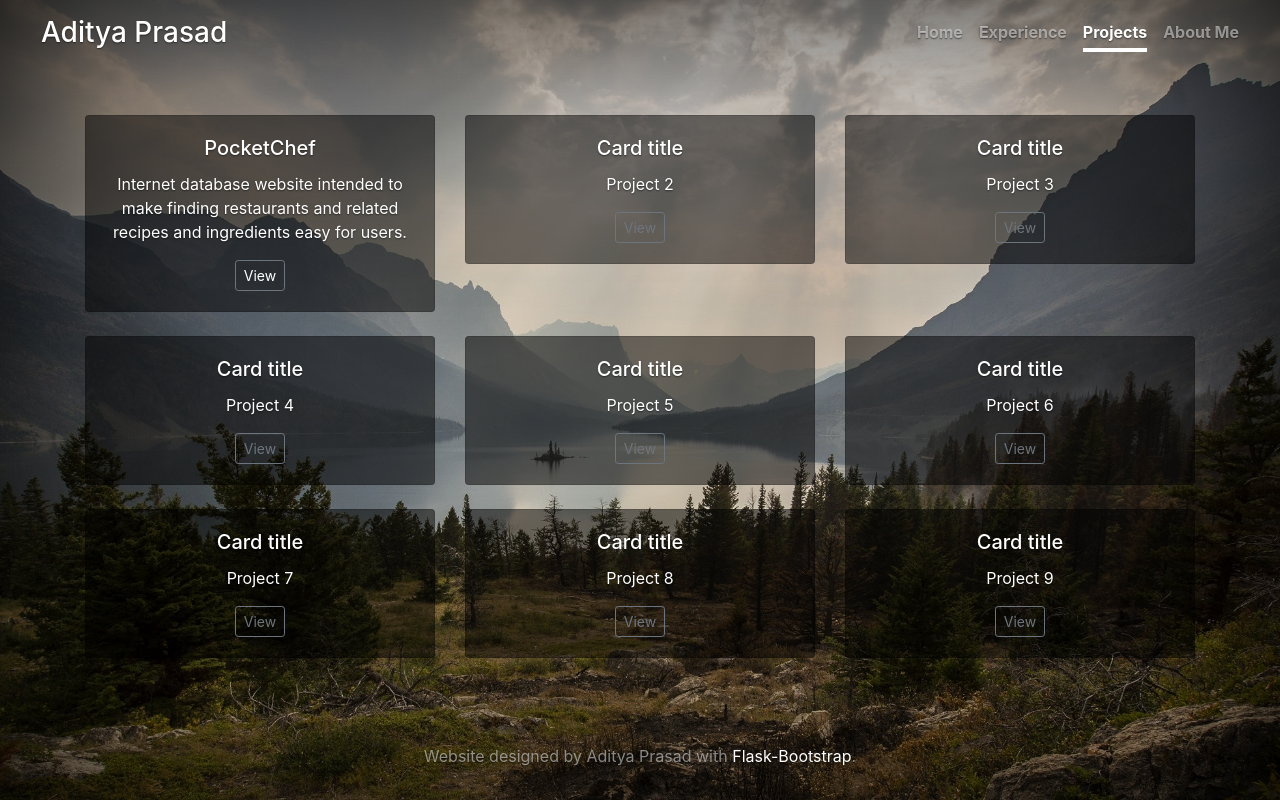
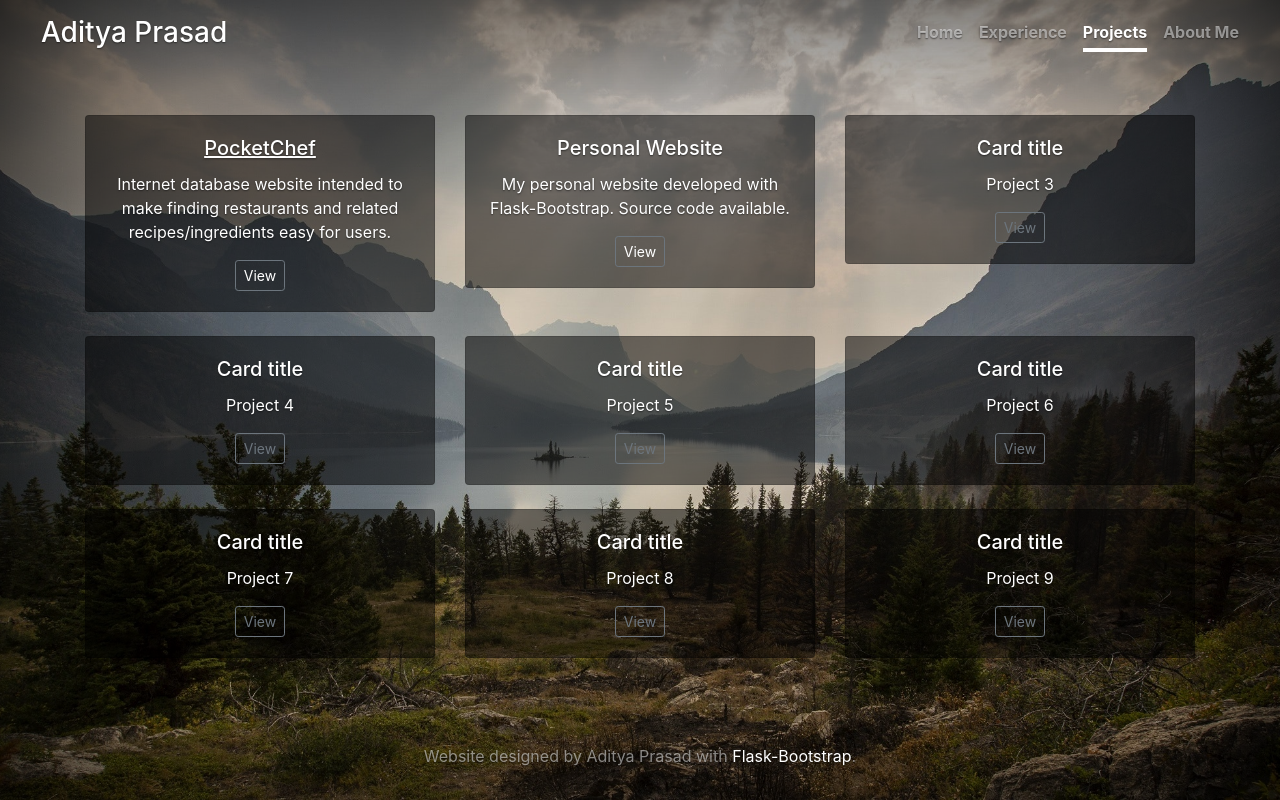
Before and after one commit to AdityaPrasad1/adityaprasad.me, a Flask app: page /projects/ in a window 1280 px wide. Run offline with Flask 2, Linux system fonts and the light colour scheme; some libraries are stand-ins or nearby versions.

Commit message:
more project additions

```diff
--- a/app/templates/projects.html
+++ b/app/templates/projects.html
@@ -44,18 +44,18 @@
             <div class="col-md-4">
               <div class="card mb-4 box-shadow card-trans">
                 <div class="card-body">
-                  <h5 class="card-title">PocketChef</h5>
-                  <p class="card-text">Internet database website intended to make finding restaurants and related recipes and ingredients easy for users.</p>
-                  <button type="button" class="btn btn-sm btn-outline-secondary"><a href="https://github.com/Connorlb/IDBSite">View</a></button>
+                  <h5 class="card-title"><a href="http://pocketchef.me/"><u>PocketChef</u></a></h5>
+                  <p class="card-text">Internet database website intended to make finding restaurants and related recipes/ingredients easy for users.</p>
+                  <button type="button" class="btn btn-sm btn-outline-secondary"><a href="https://github.com/Connorlb/IDBSite" target="_blank">View</a></button>
                 </div>
               </div>
             </div>
             <div class="col-md-4">
               <div class="card mb-4 box-shadow card-trans">
                 <div class="card-body">
-                  <h5 class="card-title">Card title</h5>
-                  <p class="card-text">Project 2</p>
-                  <button type="button" class="btn btn-sm btn-outline-secondary">View</button>
+                  <h5 class="card-title">Personal Website</h5>
+                  <p class="card-text">My personal website developed with Flask-Bootstrap. Source code available.</p>
+                  <button type="button" class="btn btn-sm btn-outline-secondary"><a href="https://github.com/AdityaPrasad1/adityaprasad.me" target="_blank">View</a></button>
                 </div>
               </div>
             </div>
```
